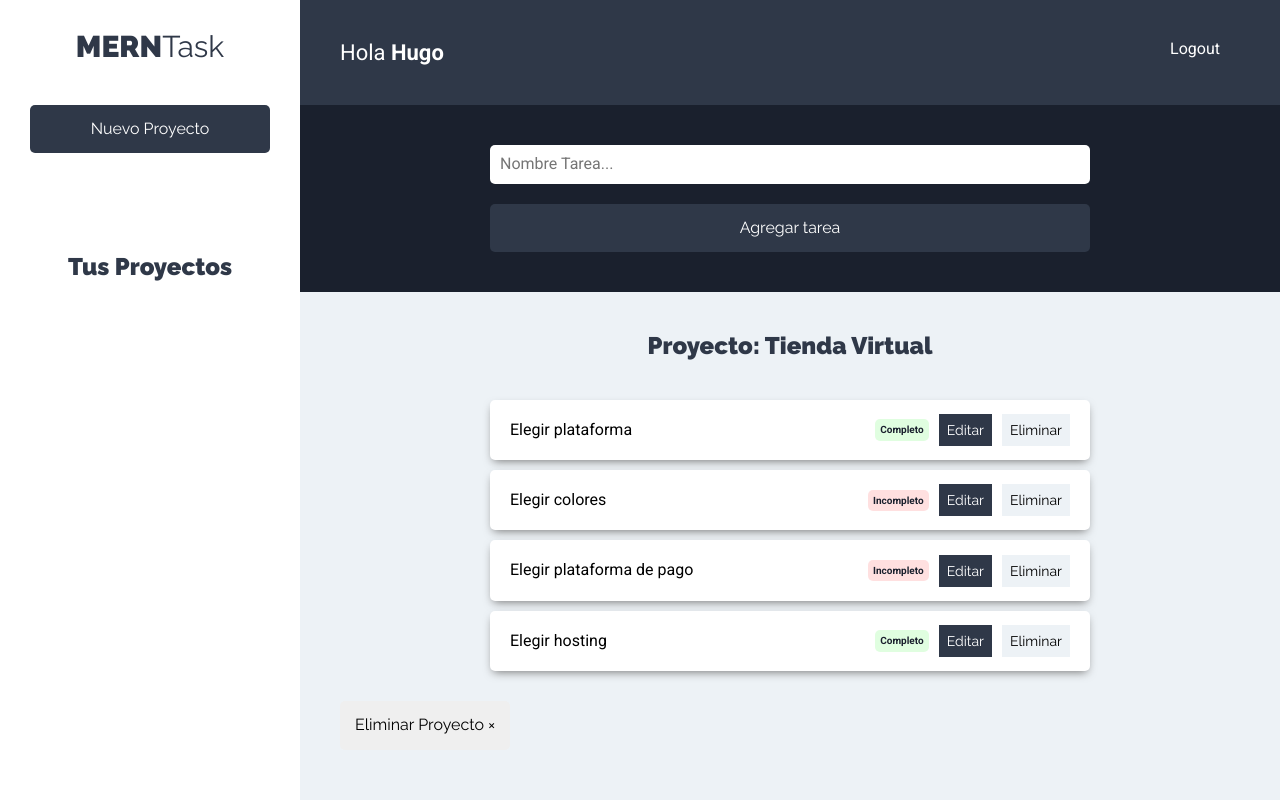
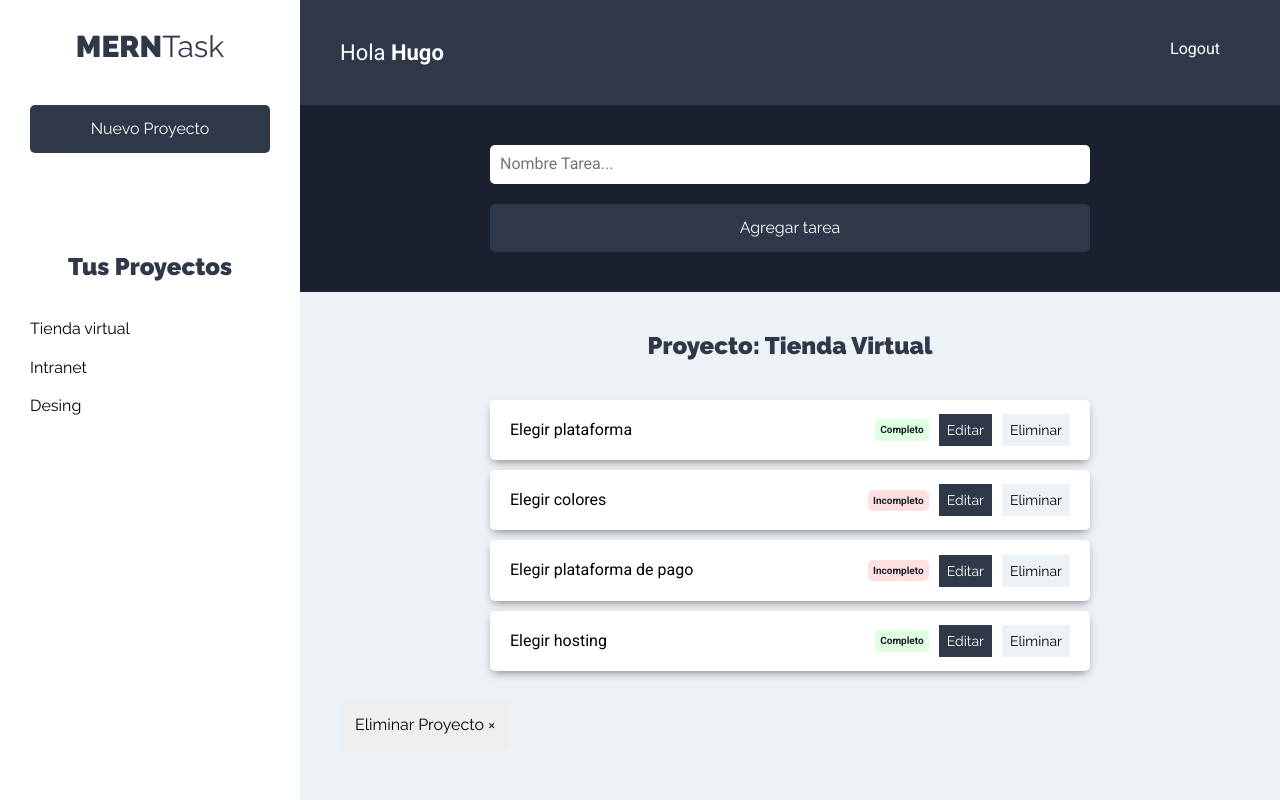
Before and after one commit to hcaman/Task_FE-MERN, a React (Create React App) app: page /proyectos in a window 1280 px wide. Built offline with nearby package versions, Linux system fonts and the light colour scheme.

Commit message:
Execute the function when load the List Projects

```diff
--- a/src/components/proyectos/ListadoProyectos.js
+++ b/src/components/proyectos/ListadoProyectos.js
@@ -1,10 +1,14 @@
-import React, { useContext } from 'react';
+import React, { useContext, useEffect } from 'react';
 import Proyecto from './Proyecto';
 import proyectoContext from '../../context/proyectos/proyectoContext';
 
 const ListadoProyectos = () => {
   const proyectosContext = useContext(proyectoContext);
-  const { proyectos } = proyectosContext;
+  const { proyectos, getProjects } = proyectosContext;
+
+  useEffect(() => {
+    getProjects();
+  }, []);
 
   if (!proyectos?.length) return null;
 
```
